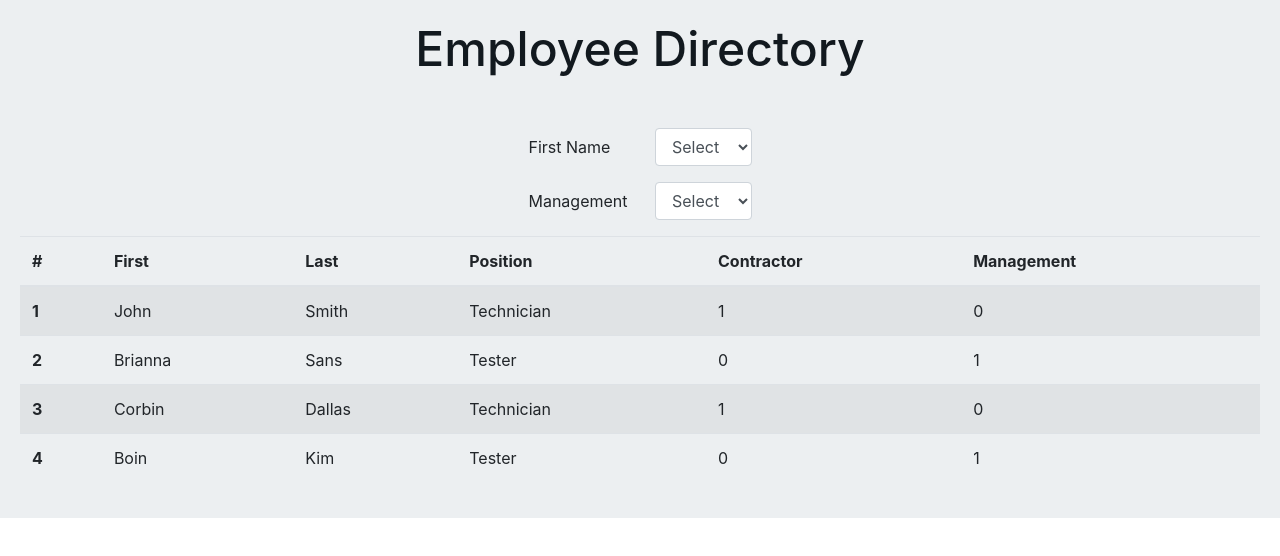
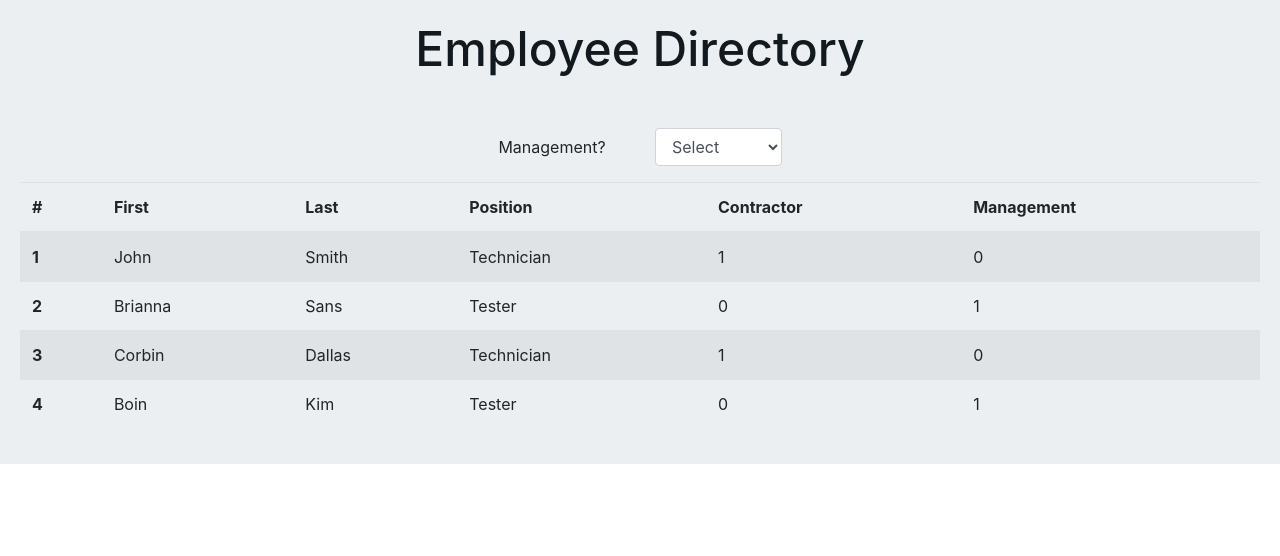
Before and after one commit to jonesec2/Employee_Directory, a React (Create React App) app in the folder employee_directory/: page / in a window 1280 px wide. Shown: the top 556 px of the page. Built offline with nearby package versions, Linux system fonts and the light colour scheme.

Commit message:
Dropped second filter, and changed how the first filter to look at only Managment and Contractor status

```diff
--- a/employee_directory/src/App.js
+++ b/employee_directory/src/App.js
@@ -11,7 +11,7 @@ class App extends Component {
 
    constructor(props) {
       super(props);
-      this.state = { employees, manageValue: "Select", firstValue: "Select" };
+      this.state = { employees, manageValue: "Select" };
 
       this.handleChange = this.handleChange.bind(this);
       this.handleSubmit = this.handleSubmit.bind(this);
@@ -23,12 +23,22 @@ class App extends Component {
    }
    handleChange(event) {
       this.setState({ manageValue: event.target.value });
-      this.setState({ firstValue: event.target.value});
    }
 
 
    handlePageChange() {
-      if (this.state.manageValue === "No") {
+      if (this.state.manageValue === "Management") {
+         return this.state.employees.filter(employee => employee.management === 1).map(employee =>
+            <EmployeeComponent
+               id={employee.id}
+               firstName={employee.firstName}
+               lastName={employee.lastName}
+               position={employee.position}
+               contractor={employee.contractor}
+               management={employee.management}
+            />
+         )
+      } else if (this.state.manageValue === "Contractors") {
          return this.state.employees.filter(employee => employee.management === 0).map(employee =>
             <EmployeeComponent
                id={employee.id}
@@ -39,7 +49,7 @@ class App extends Component {
                management={employee.management}
             />
          )
-      } else if (this.state.manageValue === "Yes") {
+      } else if (this.state.manageValue === "Both") {
          return this.state.employees.filter(employee => employee.management === 1).map(employee =>
             <EmployeeComponent
                id={employee.id}
@@ -50,20 +60,7 @@ class App extends Component {
                management={employee.management}
             />
          )
-      }
-      // else if (this.state.firstValue === "A-I") {
-      //    return this.state.employees.filter(employee => employee.firstName ).map(employee =>
-      //       <EmployeeComponent
-      //          id={employee.id}
-      //          firstName={employee.firstName}
-      //          lastName={employee.lastName}
-      //          position={employee.position}
-      //          contractor={employee.contractor}
-      //          management={employee.management}
-      //       />
-      //    )
-      // }
-       else {
+      } else {
          return this.state.employees.map(employee =>
             <EmployeeComponent
                id={employee.id}
@@ -82,9 +79,9 @@ class App extends Component {
          <Wrapper>
             <Title>Employee Directory</Title>
             <InputForms
-            manageValue = {this.state.manageValue}
-            handleSubmit = {this.handleSubmit}
-            handleChange = {this.handleChange}
+               manageValue={this.state.manageValue}
+               handleSubmit={this.handleSubmit}
+               handleChange={this.handleChange}
             ></InputForms>
             <Table
                handlePageChange={this.handlePageChange()}
--- a/employee_directory/src/pages/InputForms.js
+++ b/employee_directory/src/pages/InputForms.js
@@ -5,24 +5,13 @@ function InputForms(props) {
    return (
       <form onSubmit={props.handleSubmit} className="mx-auto">
          <div className="form-group row">
-            <label className="col-sm-6 col-form-label" htmlFor="exampleFormControlSelect1">First Name</label>
-            <div className="col-sm-6">
-               <select value={props.firstValue} className="form-control" onChange={props.handleChange} id="exampleFormControlSelect1" placeholder="-- Select --">
-                  <option key={"Select"} firstValue="Select" selected disabled>Select</option>
-                  <option key={"A-I"} value="A-I">A-I</option>
-                  <option key={"J-R"} value="J-R">J-R</option>
-                  <option key={"S-Z"} value="">S-Z</option>
-               </select>
-            </div>
-         </div>
-         <div className="form-group row">
-            <label className="col-sm-6 col-form-label" htmlFor="exampleFormControlSelect1">Management</label>
+            <label className="col-sm-6 col-form-label" htmlFor="exampleFormControlSelect1">Management?</label>
             <div className="col-sm-6">
                <select value={props.manageValue} className="form-control" onChange={props.handleChange} id="exampleFormControlSelect1" placeholder="-- Select --">
                   <option key={"Select"} manageValue=" Select " selected disabled>Select</option>
-                  <option key={"Yes"} value="Yes">Yes</option>
-                  <option key={"No"} value="No">No</option>
-                  <option key={"N/A"} value="">N/A</option>
+                  <option key={"Manage"} value="Management">Management</option>
+                  <option key={"Contract"} value="Contractors">Contractor</option>
+                  <option key={"All"} value="">All</option>
                </select>
             </div>
          </div>
```
